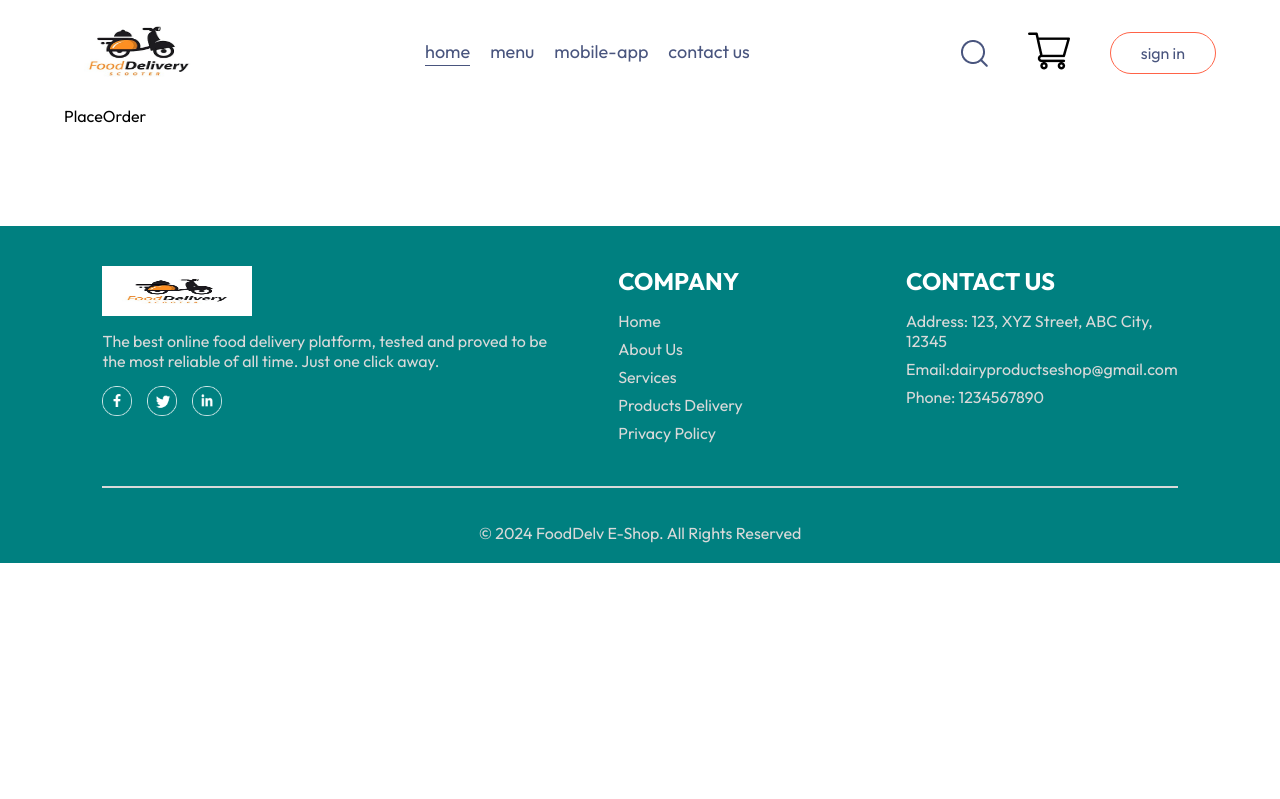
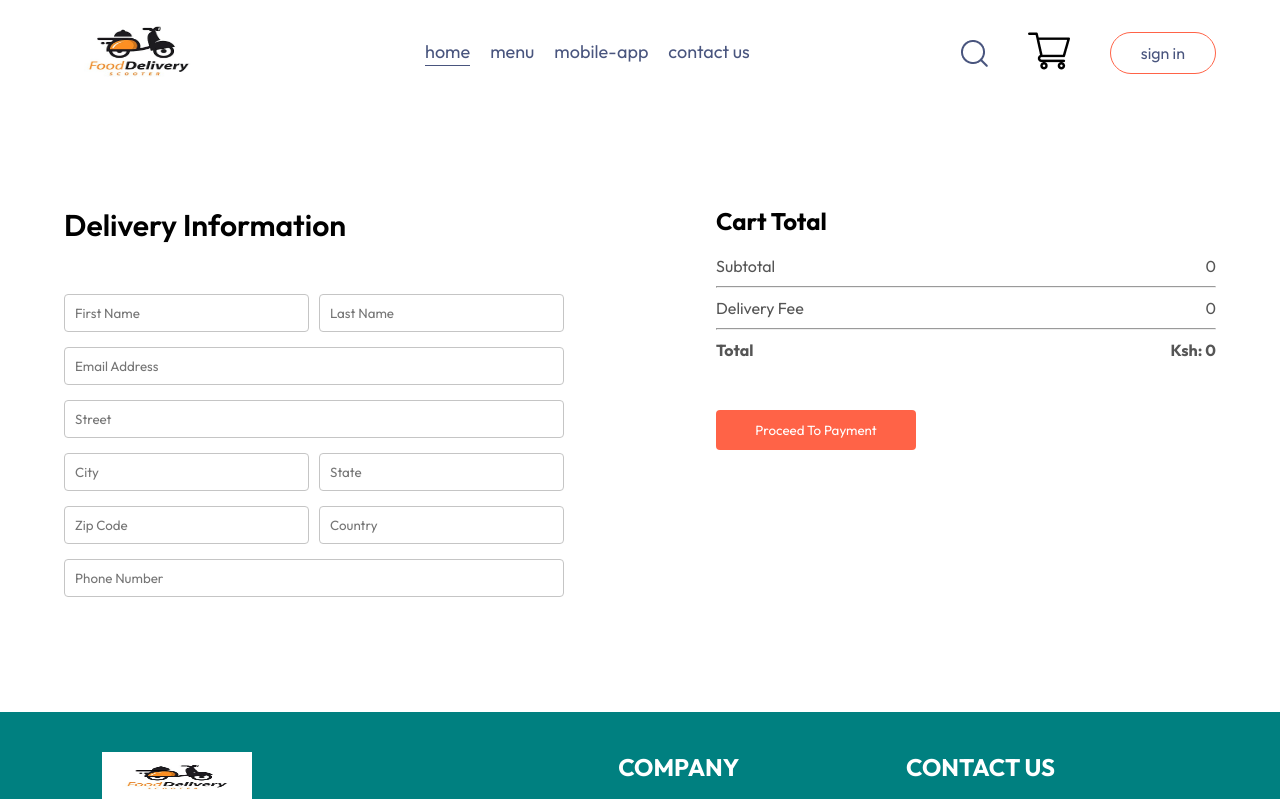
Before and after one commit to odhiambow2354/FoodDelivery, a React (Vite) app in the folder frontend/: page /order in a window 1280 px wide. Shown: the top 799 px of the page. Built offline with nearby package versions, Linux system fonts and the light colour scheme.

Commit message:
Place Order page

```diff
--- a/frontend/src/pages/Cart/Cart.jsx
+++ b/frontend/src/pages/Cart/Cart.jsx
@@ -2,10 +2,13 @@
 import "./cart.css";
 import { useContext } from "react";
 import { StoreContext } from "../../Context/StoreContext";
+import { useNavigate } from "react-router-dom";
 
 function Cart() {
   const { cartItems, food_list, removeFromCart, getTotalCartAmount } =
     useContext(StoreContext);
+
+  const navigate = useNavigate();
   return (
     <div className="cart">
       <div className="cart-items">
@@ -49,15 +52,19 @@
             </div>
             <div className="cart-total-details">
               <p>Delivery Fee</p>
-              <p>{2}</p>
+              <p>{getTotalCartAmount() === 0 ? 0 : 2}</p>
             </div>
             <hr />
             <div className="cart-total-details">
               <b>Total</b>
-              <b>Ksh: {getTotalCartAmount() + 2}</b>
+              <b>
+                Ksh: {getTotalCartAmount() === 0 ? 0 : getTotalCartAmount() + 2}
+              </b>
             </div>
           </div>
-          <button>Proceed To Checkout</button>
+          <button onClick={() => navigate("/order")}>
+            Proceed To Checkout
+          </button>
         </div>
         <div className="cart-promocode">
           <div>
--- a/frontend/src/pages/PlaceOrder/PlaceOrder.css
+++ b/frontend/src/pages/PlaceOrder/PlaceOrder.css
@@ -0,0 +1,35 @@
+.place-order {
+  display: flex;
+  justify-content: space-between;
+  align-items: start;
+  gap: 50px;
+  margin-top: 100px;
+}
+.place-order-left {
+  width: 100%;
+  max-width: max(30%, 500px);
+}
+.place-order-left .title {
+  font-size: 30px;
+  font-weight: 600;
+  margin-bottom: 50px;
+}
+.place-order-left input {
+  margin-bottom: 15px;
+  padding: 10px;
+  width: 100%;
+  border: 1px solid #c5c5c5;
+  border-radius: 4px;
+  outline-color: tomato;
+}
+.place-order-left .multi-fields {
+  display: flex;
+  gap: 10px;
+}
+.place-order-right {
+  width: 100%;
+  max-width: max(40%, 500px);
+}
+.place-order .cart-total button {
+  margin-top: 30px;
+}
--- a/frontend/src/pages/PlaceOrder/PlaceOrder.jsx
+++ b/frontend/src/pages/PlaceOrder/PlaceOrder.jsx
@@ -1,8 +1,56 @@
 import React from "react";
 import "./PlaceOrder.css";
+import { useContext } from "react";
+import { StoreContext } from "../../Context/StoreContext";
 
 function PlaceOrder() {
-  return <div>PlaceOrder</div>;
+  const { getTotalCartAmount } = useContext(StoreContext);
+  return (
+    <form className="place-order">
+      <div className="place-order-left">
+        <p className="title">Delivery Information</p>
+        <div className="multi-fields">
+          <input type="text" placeholder="First Name" />
+          <input type="text" placeholder="Last Name" />
+        </div>
+        <input type="email" placeholder="Email Address" />
+        <input type="text" placeholder="Street" />
+        <div className="multi-fields">
+          <input type="text" placeholder="City" />
+          <input type="text" placeholder="State" />
+        </div>
+        <div className="multi-fields">
+          <input type="text" placeholder="Zip Code" />
+          <input type="text" placeholder="Country" />
+        </div>
+        <input type="text" placeholder="Phone Number" />
+      </div>
+      <div className="place-order-right">
+        <div className="cart-total">
+          <h2>Cart Total</h2>
+          <div>
+            <div className="cart-total-details">
+              <p>Subtotal</p>
+              <p>{getTotalCartAmount()}</p>
+            </div>
+            <hr />
+            <div className="cart-total-details">
+              <p>Delivery Fee</p>
+              <p>{getTotalCartAmount() === 0 ? 0 : 2}</p>
+            </div>
+            <hr />
+            <div className="cart-total-details">
+              <b>Total</b>
+              <b>
+                Ksh: {getTotalCartAmount() === 0 ? 0 : getTotalCartAmount() + 2}
+              </b>
+            </div>
+          </div>
+          <button>Proceed To Payment</button>
+        </div>
+      </div>
+    </form>
+  );
 }
 
 export default PlaceOrder;
```
